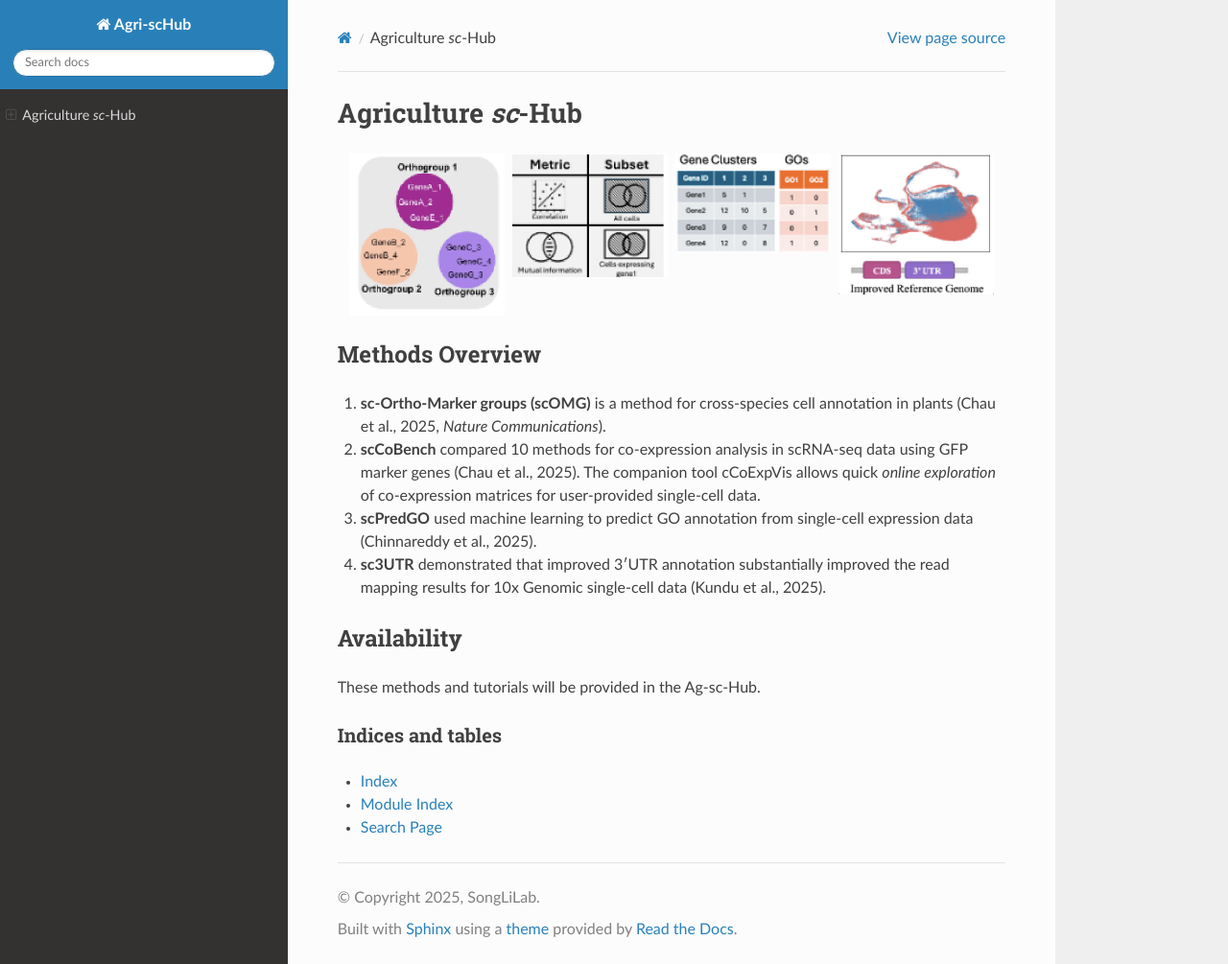
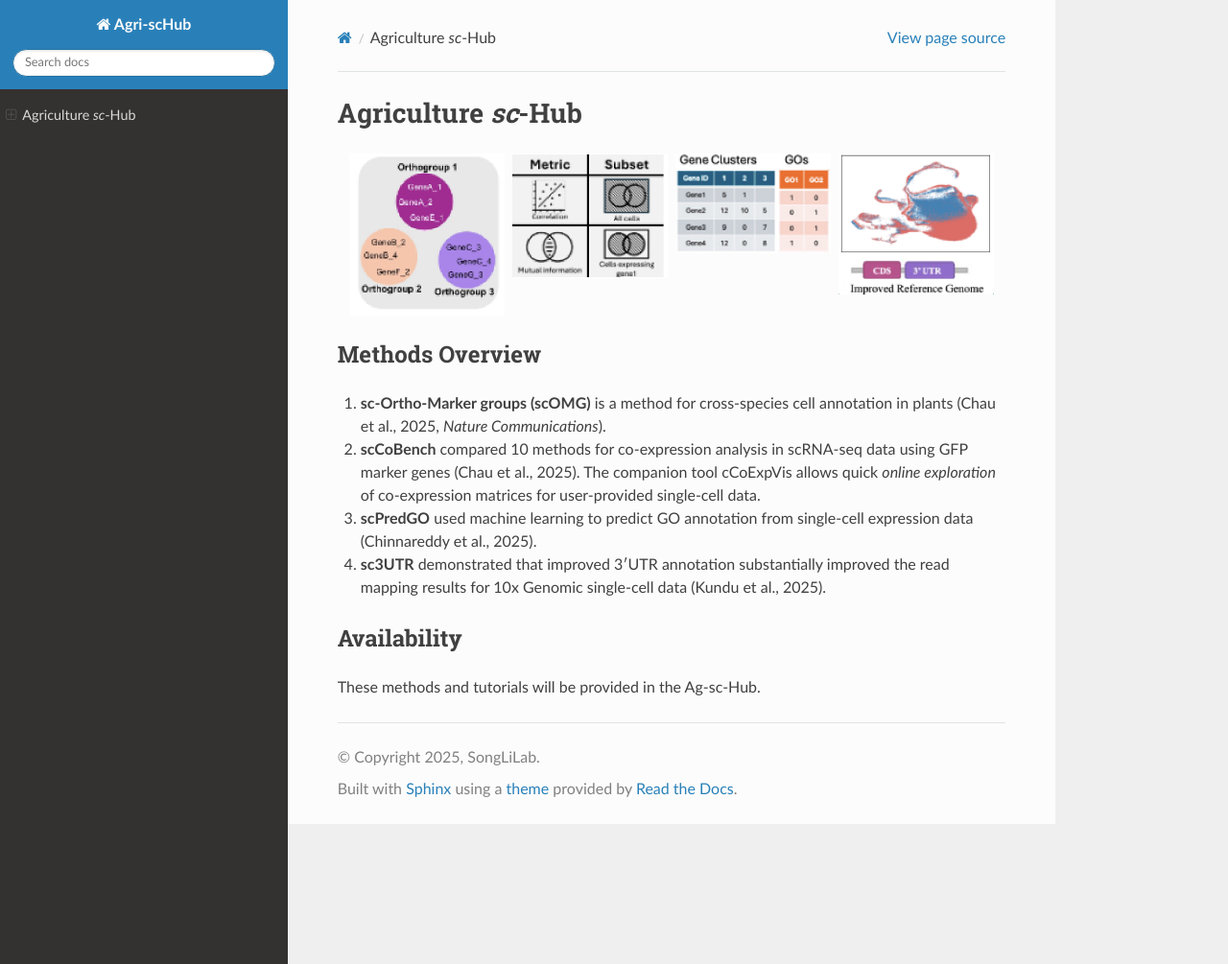
Before and after one commit to Maryam-Haghani/Agri-scHub, a Sphinx documentation site: the page built from docs/source/index.rst, in a window 1280 px wide and 1005 px high. Shown: the whole window at 96% size. Built offline with Sphinx 7.4.7 and the Read the Docs theme 3.1.0, drawn with Linux system fonts in a browser that asks for light colours; pages that are not in the unit, such as notebooks, are missing from menus.

Commit message:
Update index.rst

```diff
--- a/docs/source/index.rst
+++ b/docs/source/index.rst
@@ -44,15 +44,6 @@
 These methods and tutorials will be provided in the Ag-sc-Hub.
 
 .. toctree::
-   :maxdepth: 3
 
-   Tutorials
-   User Guide
-
-
-Indices and tables
-==================
-
-* :ref:`genindex`
-* :ref:`modindex`
-* :ref:`search`
+   usage
+   api
```
